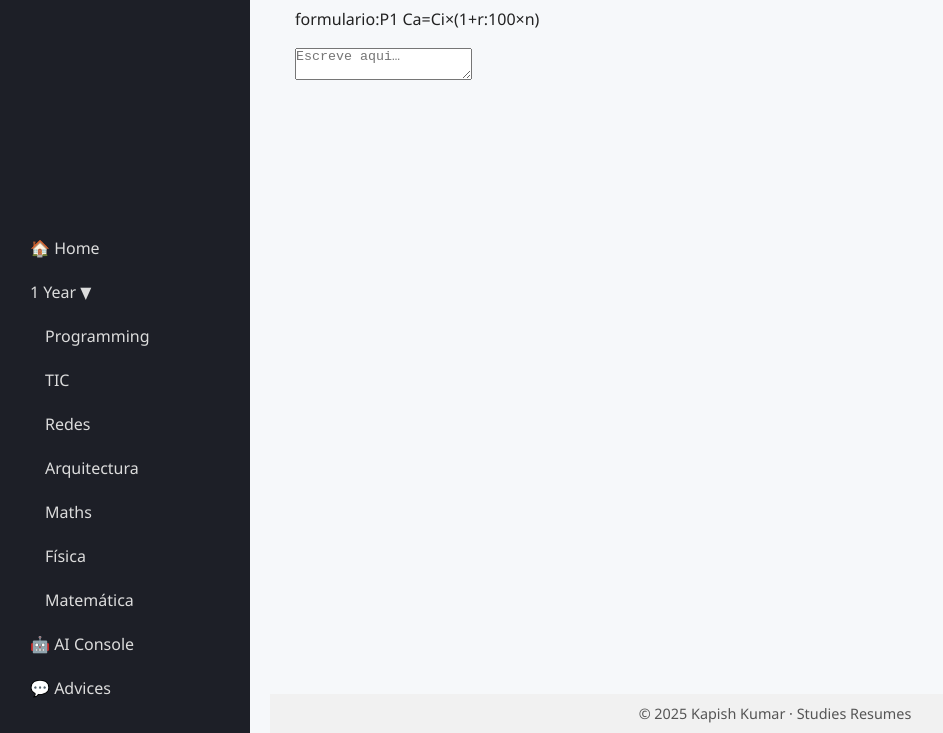
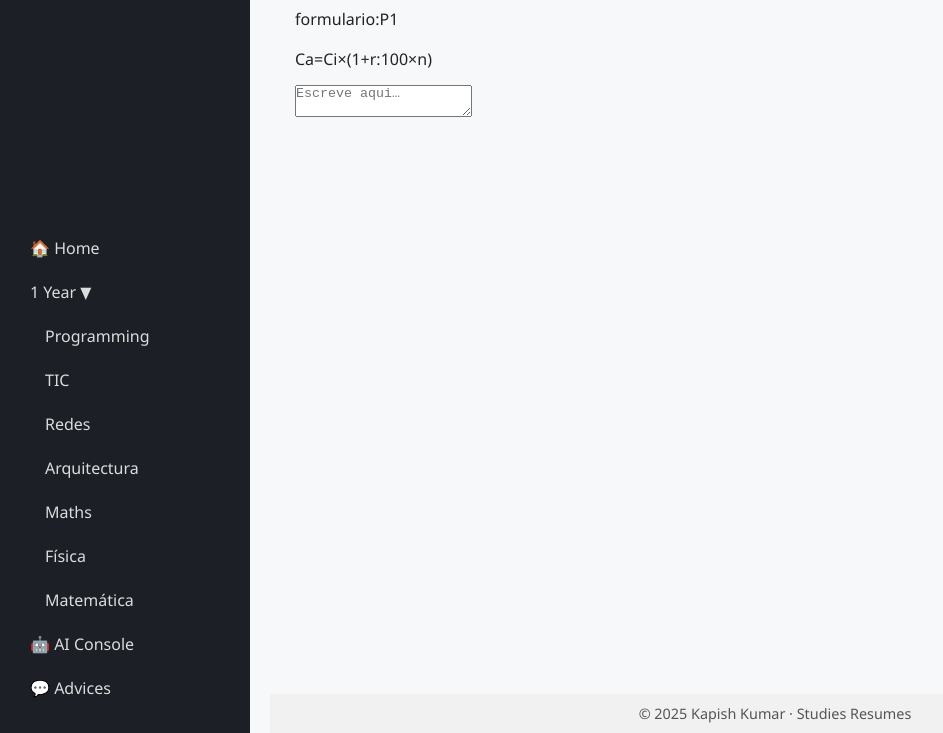
Before and after one commit to kapish-kumar/studies-resumes, a plain HTML site: page year1/matemática.html in a window 1280 px wide. Shown: the part 67-800 px from the top of the page, without its empty margins (0-943 px from the left). Drawn offline with Linux system fonts and the light colour scheme.

Commit message:
Update matemática.html

```diff
--- a/year1/matemática.html
+++ b/year1/matemática.html
@@ -32,8 +32,8 @@
 
   <main class="content">
     <h1>Year 1 – Matemática</h1>
-    <p>formulario:P1
-       Ca=Ci×(1+r:100×n)</p>
+    <p>formulario:P1 </p>
+      </p> Ca=Ci×(1+r:100×n)</p>
     <textarea id="notes1matematica" placeholder="Escreve aqui…"></textarea>
   </main>
 
```
